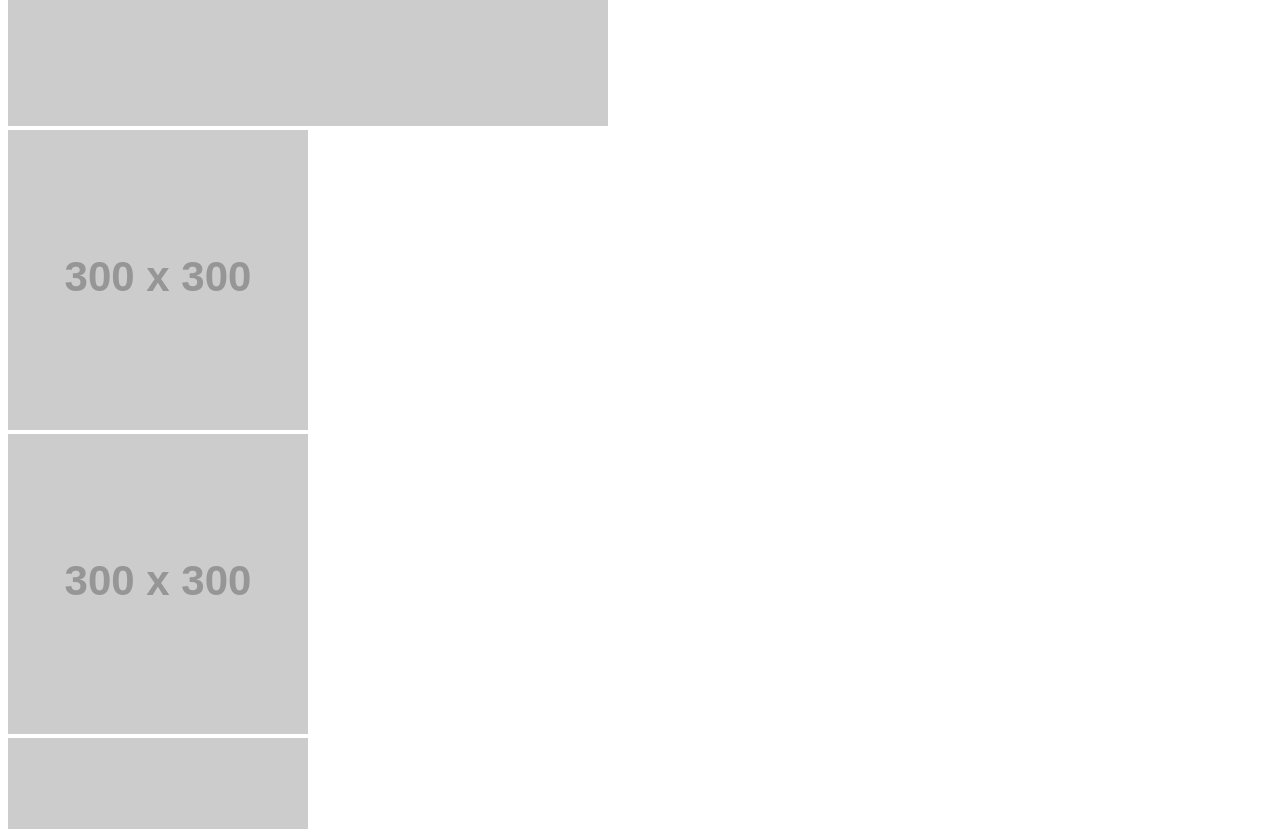
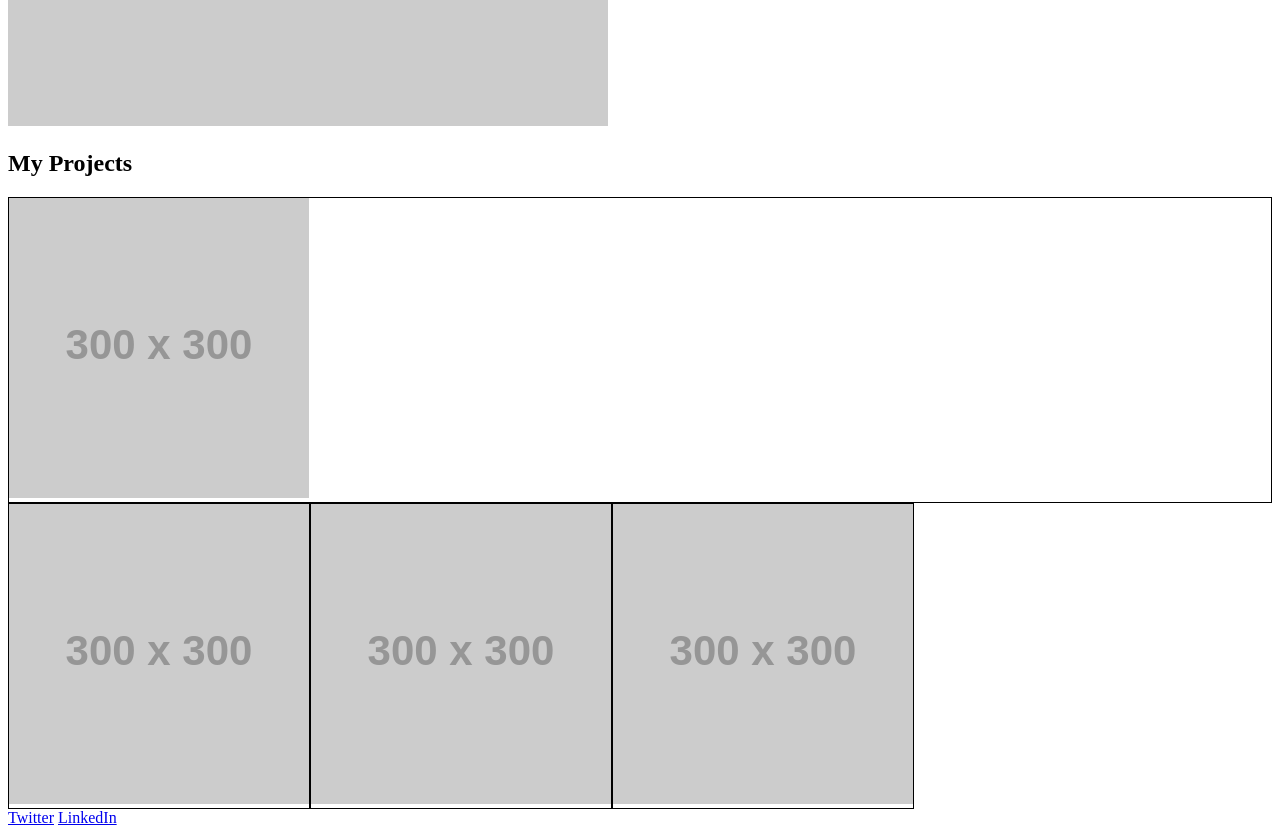
Before and after one commit to surajverma2587/coding-bootcamp-week-2-homework, a plain HTML site: page index.html in a window 1280 px wide. Shown: the part 580-1409 px from the top of the page. Drawn offline with Linux system fonts and the light colour scheme; placeholder pictures from the web are drawn by us.

Commit message:
make projects flexible

```diff
--- a/assets/css/styles.css
+++ b/assets/css/styles.css
@@ -0,0 +1,12 @@
+.projects-flex-container {
+  display: flex;
+  flex-wrap: wrap;
+}
+
+.project-flex-item {
+  border: 1px solid black;
+}
+
+.project-flex-item:first-child {
+  width: 100%;
+}
--- a/index.html
+++ b/index.html
@@ -4,6 +4,7 @@
     <meta charset="UTF-8" />
     <meta http-equiv="X-UA-Compatible" content="IE=edge" />
     <meta name="viewport" content="width=device-width, initial-scale=1.0" />
+    <link rel="stylesheet" type="text/css" href="./assets/css/styles.css" />
     <title>My Portfolio</title>
   </head>
   <body>
@@ -21,6 +22,7 @@
     </div>
 
     <div class="my-projects" id="my-projects">
+      <h2>My Projects</h2>
       <!-- Projects Flex Container -->
       <div class="projects-flex-container">
         <!-- Project 1 -->
```
